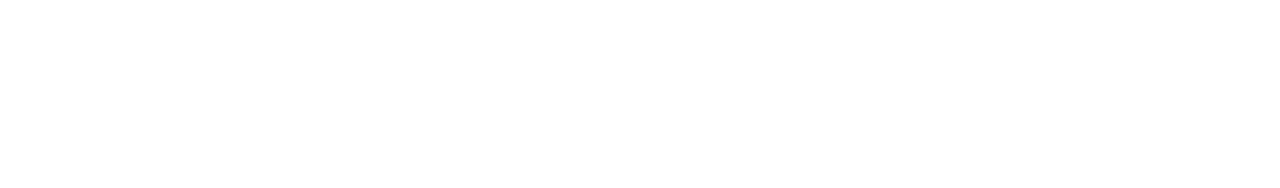
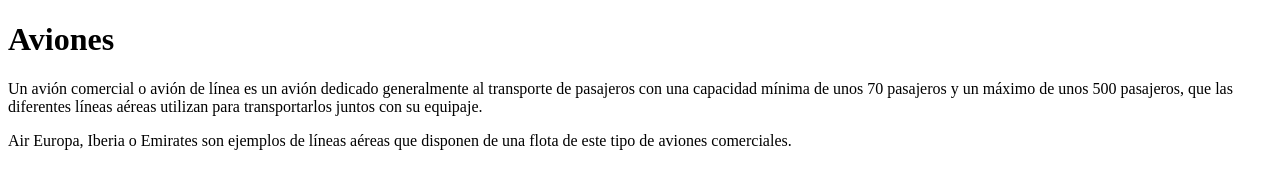
Before and after one commit to Satou118/Evidencia1DW, a plain HTML site: page index.html in a window 1280 px wide. Drawn offline with Linux system fonts and the light colour scheme.

Commit message:
Agregue texto

```diff
--- a/index.html
+++ b/index.html
@@ -8,5 +8,14 @@
 </head>
 <body>
 
+    <h1 class="encabezados">Aviones</h1>
+
+    <p>Un avión comercial o avión de línea es un avión dedicado generalmente al transporte de
+        pasajeros con una capacidad mínima de unos 70 pasajeros y un máximo de unos 500 pasajeros,
+        que las diferentes líneas aéreas utilizan para transportarlos juntos con su equipaje.</p>
+    <p>Air Europa, Iberia o Emirates son ejemplos de líneas aéreas que disponen de una flota de
+        este tipo de aviones comerciales.</p>
+
+
 </body>
 </html>
```
